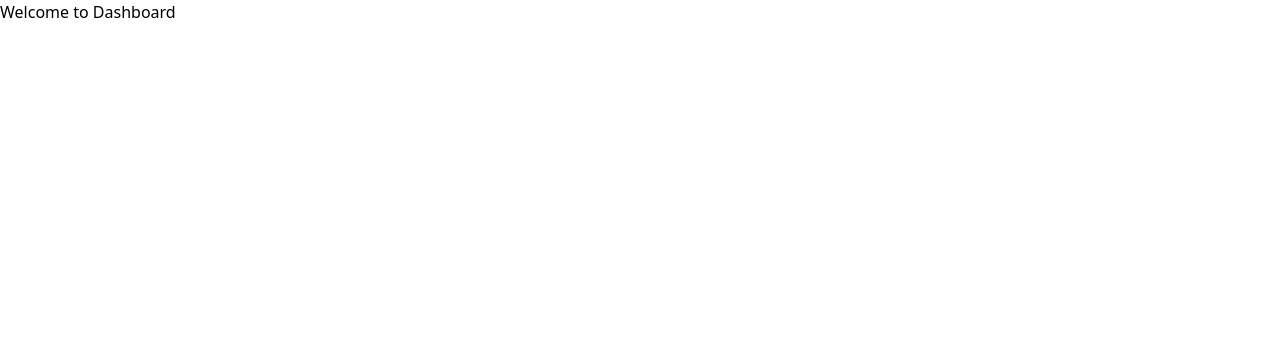
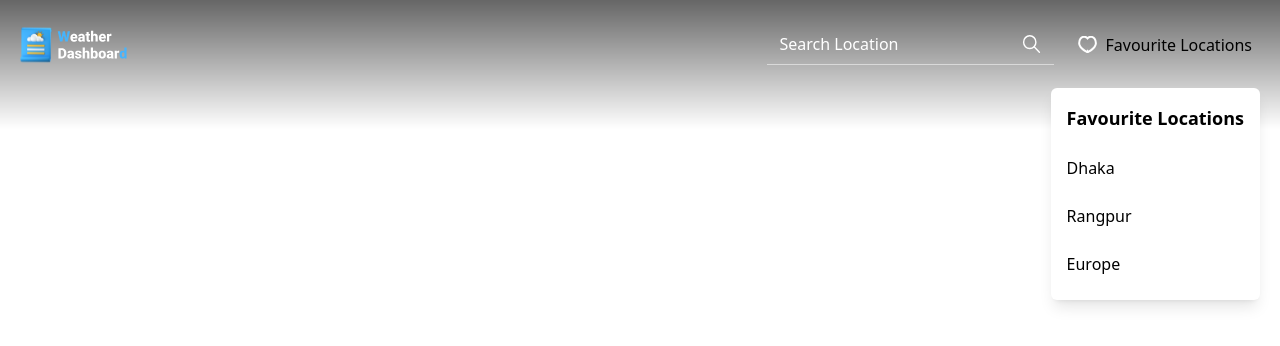
Before and after one commit to WEB-Imran-Hossain/weather_dashboard, a React (Vite) app: page / in a window 1280 px wide. Shown: the top 346 px of the page. Built offline with nearby package versions, Linux system fonts and the light colour scheme.

Commit message:
create header and adding icon

```diff
--- a/src/App.jsx
+++ b/src/App.jsx
@@ -1,4 +1,5 @@
 import './App.css'
+import Header from './components/shared/Header'
 
 function App() {
 
@@ -6,7 +7,7 @@
   return (
     <>
 
-      <h1>Welcome to Dashboard</h1>
+      <Header />
 
     </>
   )
--- /dev/null
+++ b/src/components/shared/Header.jsx
@@ -0,0 +1,56 @@
+import React from "react";
+import Logo from "../../assets/icons/logo.svg";
+import Search_Icon from "../../assets/icons/search.svg";
+import Heart_Favourite from "../../assets/icons/heart.svg";
+
+const Header = () => {
+  return (
+    <>
+      {/* Begin header */}
+      <header className="fixed w-full top-0 z-50 bg-gradient-to-b from-black/60 to-black/0 pb-10">
+        <nav className="container flex items-center justify-between py-6">
+          {/* Logo Start */}
+          <a href="./index.html">
+            <img className="h-9" src={Logo} alt="Weather App" />
+          </a>
+          {/* Logo End */}
+
+          <div className="flex items-center gap-4 relative">
+            {/* Search form start */}
+            <form action="#">
+              <div className="flex items-center space-x-2 py-2 px-3 group focus-within:bg-black/30 transition-all border-b border-white/50 focus-within:border-b-0 focus-within:rounded-md">
+                <input
+                  className="bg-transparent  placeholder:text-white text-white w-full text-xs md:text-base outline-none border-none"
+                  type="search"
+                  placeholder="Search Location"
+                  required=""
+                />
+                <button type="submit">
+                  <img src={Search_Icon} />
+                </button>
+              </div>
+            </form>
+            {/* Search form end*/}
+
+            <div className="p-2 hover:bg-black/30 cursor-pointer flex gap-2 items-center rounded-md transition-all">
+              <img src={Heart_Favourite} alt="" />
+              <span>Favourite Locations</span>
+            </div>
+            {/* Modal */}
+            <div className="max-w-xs py-4 bg-white rounded-md border-gray-500 absolute right-0 top-16 text-black shadow-lg ">
+              <h3 className="text-lg font-bold px-4">Favourite Locations</h3>
+              <ul className="space-y-2 mt-4 *:py-2 *:px-4 *:cursor-pointer">
+                <li className="hover:bg-gray-200">Dhaka</li>
+                <li className="hover:bg-gray-200">Rangpur</li>
+                <li className="hover:bg-gray-200">Europe</li>
+              </ul>
+            </div>
+          </div>
+        </nav>
+      </header>
+      {/* End Header */}
+    </>
+  );
+};
+
+export default Header;
```
